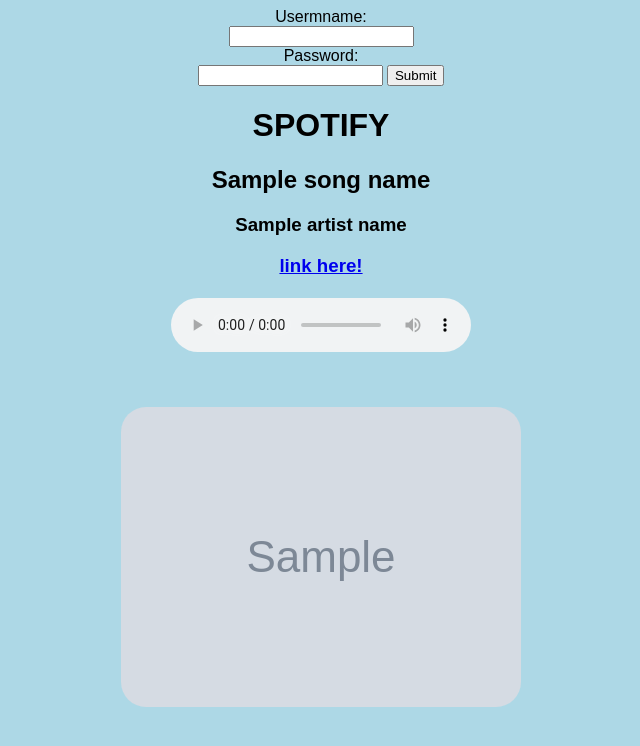
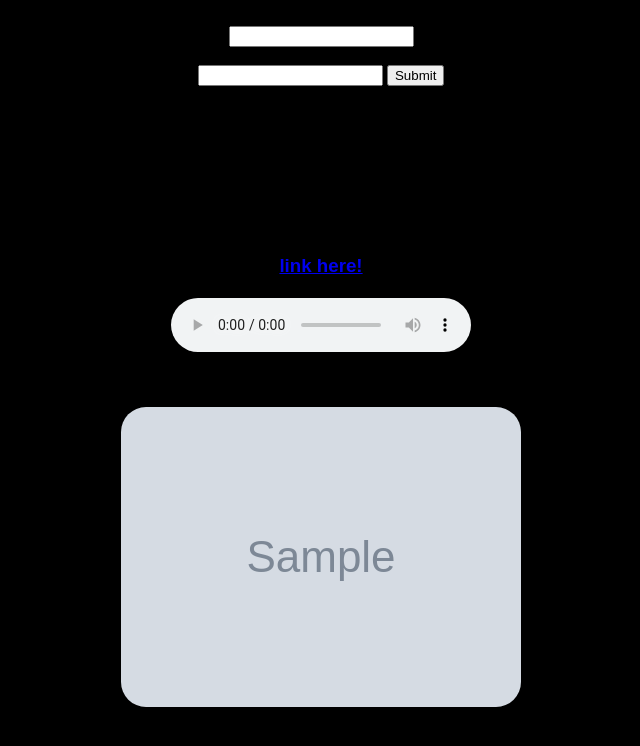
Before and after one commit to csc4350-f21/Project1-cpulido1, a Flask app: template templates/index.html in a window 1280 px wide. Shown: the top 746 px of the page, without its empty margins (319-959 px from the left). Run offline with Flask 2, Linux system fonts and the light colour scheme; the template is opened without the code that fills it: most values are stand-ins (such as "Sample title", 1, 10 or a date in 2020); grey boxes marked "Sample" are stand-in pictures; parts of the project's set-up code (start-up, migrations or seed data) failed here and were passed over.

Commit message:
initial commit

```diff
--- a/static/theme.css
+++ b/static/theme.css
@@ -1,13 +1,14 @@
 body {
-  background-color: lightblue;
+  background-color: rgb(0, 0, 0);
   text-align: center;
   font-family: Arial, Helvetica, sans-serif;
+  text-decoration-color: aliceblue;
 }
-
 img {
   border-radius: 25px;
 }
 
 audio {
+
   padding-bottom: 30px;
 }
```
